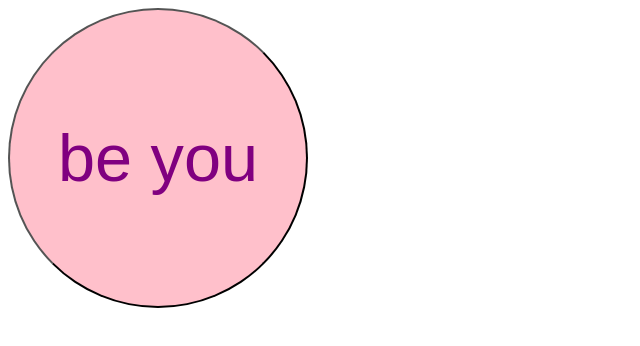
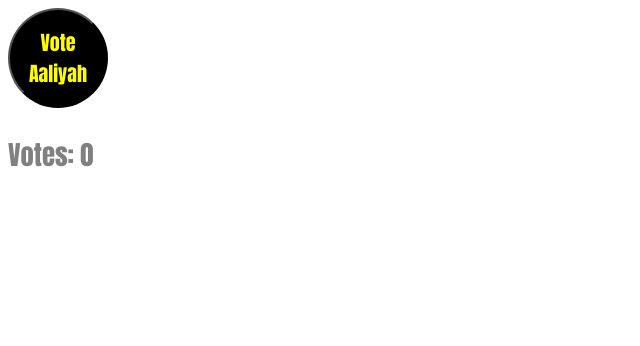
Before and after one commit to liyahh2468/liyahh2468.github.io, a plain HTML site: page index.html in a window 1280 px wide. Shown: the whole page, without its empty margins (0-640 px from the left). Drawn offline with Linux system fonts and the light colour scheme.

Commit message:
Add files via upload

```diff
--- a/css/style.css
+++ b/css/style.css
@@ -1,9 +1,19 @@
 button{
-  height: 300px;
-  width: 300px;
-  border-radius: 300px;
-  background: pink;
-  color: purple;
-  font-size: 50pt;
-  text-transform: lowercase;
+  height: 100px;
+  width: 100px;
+  border-radius: 100px;
+  background: black;
+  color: yellow;
+  font-size: 15pt;
+  text-transform: case;
+  font-family: impact;
 }
+button:hover{
+  background:pink;
+  transition: .5s;
+}
+p{
+  font-family: impact;
+  font-size: 20pt;
+  color: gray;
+}
--- a/index.html
+++ b/index.html
@@ -12,7 +12,8 @@
 </head>
 
 <body>
-  <div id="flash"><button onclick="message()">Be You</button></div>
+  <button onclick="clickMe()">Vote Aaliyah</button>
+<p>Votes: <a id="clicks">0</div></p>
 
     <script src="js/index.js"></script>
 
--- a/js/index.js
+++ b/js/index.js
@@ -1,5 +1,5 @@
-function message(){
-  alert('Oh No!');
-
-  document.getElementById("flash").style.backgroundColor = "white";
+var clicks=0;
+function clickMe(){
+  clicks +=1;
+  document.getElementById("clicks").innerHTML = clicks;
 }
```
